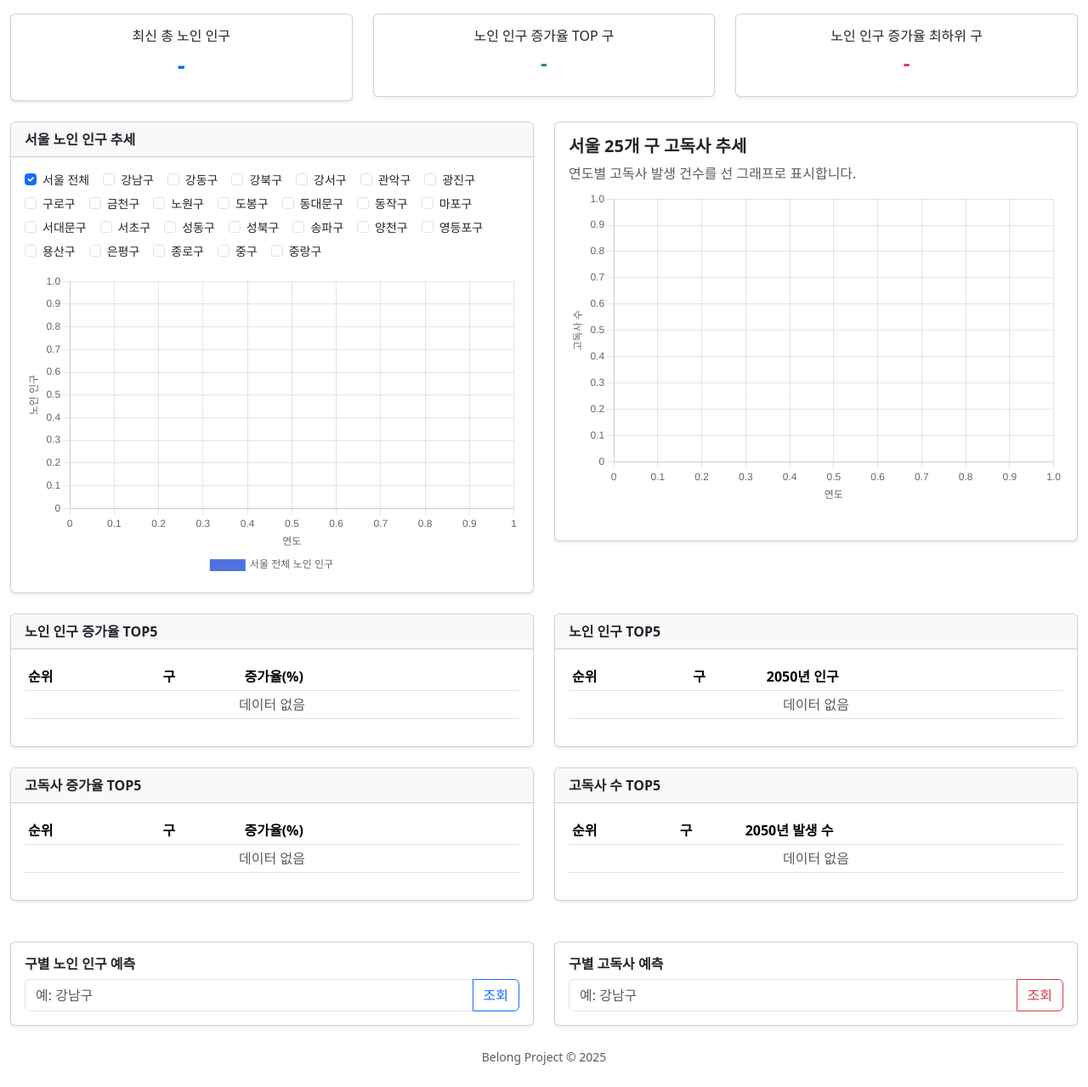
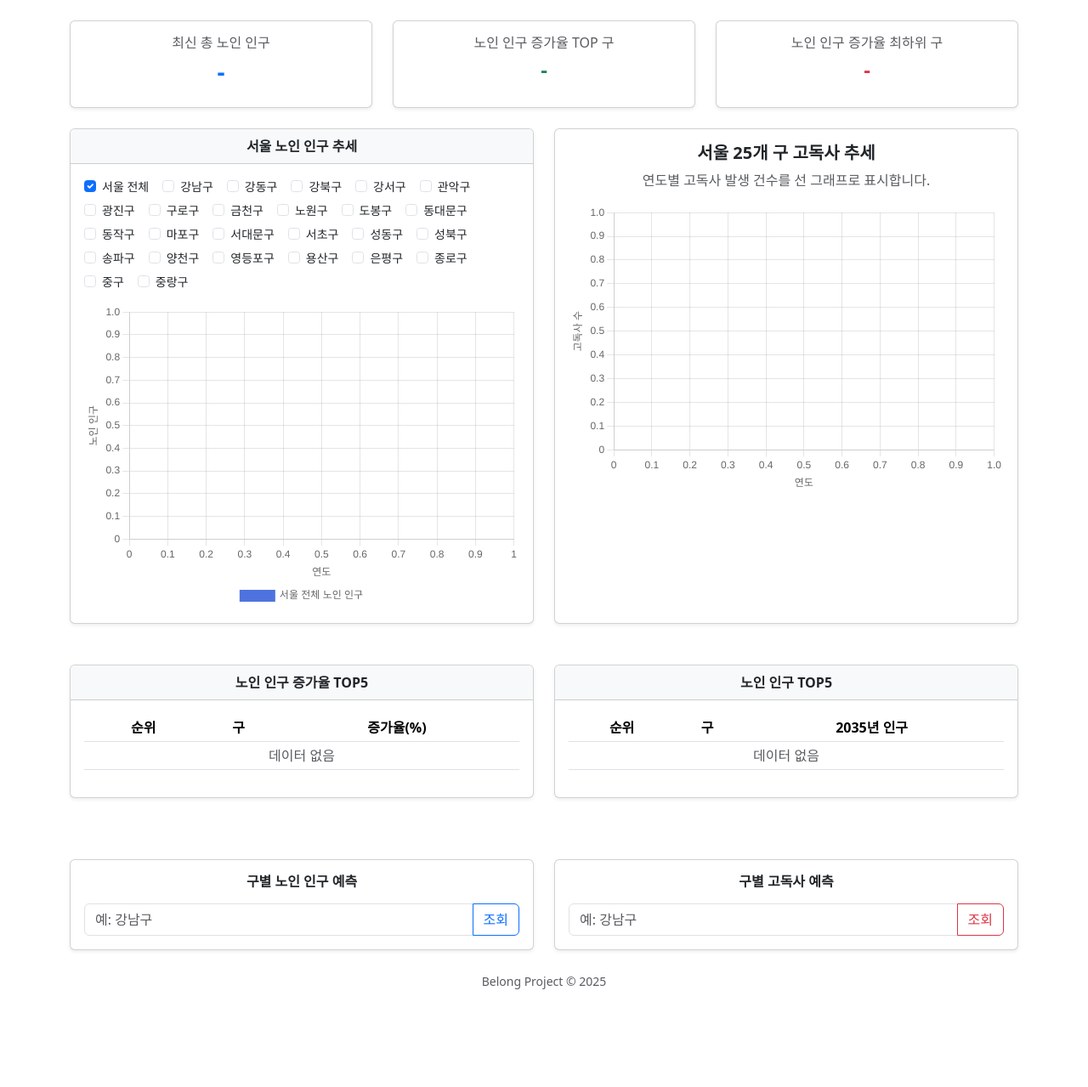
Before and after one commit to freenu0618/PRO_belong, a Flask app: page /dashboard in a window 1280 px wide. Shown: the part 76-1355 px from the top of the page at 85% size. After the commit the page ends 1240 px from the top, so only its background shows below. Run offline with Flask 3, Linux system fonts and the light colour scheme; data that the repository does not hold is empty; parts of the project's set-up code (start-up, migrations or seed data) failed here and were passed over; some libraries are stand-ins or nearby versions.

Commit message:
대시보드, 지역별 중간 머지

```diff
--- a/belong/web/main/templates/dashboard.html
+++ b/belong/web/main/templates/dashboard.html
@@ -2,74 +2,79 @@
 {% block title %}Belong 대시보드{% endblock %}
 
 {% block content %}
-<div class="container-fluid mt-3">
 
-    <!-- ✅ Summary Section -->
-    <div class="row text-center mb-4">
+<!-- ① container-fluid → container (중앙 너비 제한) -->
+<div class="container mt-4">
+
+    <!-- Summary Section -->
+    <div class="row text-center g-4 mb-4">   <!-- ② g-4 간격 -->
         <div class="col-md-4">
-            <div class="card shadow-sm">
+            <div class="card shadow-sm h-100">
                 <div class="card-body">
-                    <h6>최신 총 노인 인구</h6>
+                    <h6 class="text-muted">최신 총 노인 인구</h6>
                     <h3 id="summary-total" class="fw-bold text-primary">-</h3>
                 </div>
             </div>
         </div>
+
         <div class="col-md-4">
-            <div class="card shadow-sm">
+            <div class="card shadow-sm h-100">
                 <div class="card-body">
-                    <h6>노인 인구 증가율 TOP 구</h6>
+                    <h6 class="text-muted">노인 인구 증가율 TOP 구</h6>
                     <h4 id="summary-growth-top" class="fw-bold text-success">-</h4>
                 </div>
             </div>
         </div>
+
         <div class="col-md-4">
-            <div class="card shadow-sm">
+            <div class="card shadow-sm h-100">
                 <div class="card-body">
-                    <h6>노인 인구 증가율 최하위 구</h6>
+                    <h6 class="text-muted">노인 인구 증가율 최하위 구</h6>
                     <h4 id="summary-growth-bottom" class="fw-bold text-danger">-</h4>
                 </div>
             </div>
         </div>
     </div>
 
-    <!-- ✅ Main Charts -->
-    <div class="row">
+    <!-- Main Charts -->
+    <div class="row g-4">
         <div class="col-md-6">
-            <div class="card shadow-sm">
-                <div class="card-header bg-light fw-bold">서울 노인 인구 추세</div>
+            <div class="card shadow-sm h-100">
+                <div class="card-header bg-light fw-bold text-center">서울 노인 인구 추세</div>
                 <div class="card-body">
-                <!-- ✅ 구 체크박스 영역 -->
+
                     <div id="region-checkbox-container" class="mb-2 small"></div>
 
                     <canvas id="dashboard-chart" height="300"></canvas>
                 </div>
             </div>
         </div>
-        <!-- 오른쪽: 서울 25개 구 고독사 추세 -->
+
         <div class="col-md-6">
-          <div class="card shadow-sm">
+          <div class="card shadow-sm h-100">
             <div class="card-body">
-              <h5 class="fw-bold mb-2">서울 25개 구 고독사 추세</h5>
-              <p class="text-muted mb-2">
+              <h5 class="fw-bold mb-2 text-center">서울 25개 구 고독사 추세</h5>
+              <p class="text-muted text-center mb-3">
                 연도별 고독사 발생 건수를 선 그래프로 표시합니다.
               </p>
-              <div class="db-chart-wrapper" style="height: 380px;">
+              <div style="height: 350px;">
                 <canvas id="lonely-chart"></canvas>
               </div>
-              <!-- ✅ 고독사용 구 선택 체크박스 컨테이너 -->
+
               <div class="mt-3" id="lonely-region-checkbox-container"></div>
             </div>
           </div>
         </div>
     </div>
 
-    <!-- ✅ TOP5 테이블 -->
-    <div class="row mt-4">
+    <!-- TOP5 Section -->
+    <div class="row g-4 mt-4">
+
         <div class="col-md-6">
-            <div class="card shadow-sm">
-                <div class="card-header bg-light fw-bold">노인 인구 증가율 TOP5</div>
+            <div class="card shadow-sm h-100">
+                <div class="card-header bg-light fw-bold text-center">노인 인구 증가율 TOP5</div>
                 <div class="card-body">
-                    <table class="table table-sm table-hover">
+                    <table class="table table-sm table-hover text-center">   <!-- ③ text-center -->
                         <thead><tr><th>순위</th><th>구</th><th>증가율(%)</th></tr></thead>
                         <tbody id="population-growth-body"></tbody>
                     </table>
@@ -78,106 +83,46 @@
         </div>
 
         <div class="col-md-6">
-            <div class="card shadow-sm">
-                <div class="card-header bg-light fw-bold">노인 인구 TOP5</div>
+            <div class="card shadow-sm h-100">
+                <div class="card-header bg-light fw-bold text-center">노인 인구 TOP5</div>
                 <div class="card-body">
-                    <table class="table table-sm table-hover">
-                        <thead><tr><th>순위</th><th>구</th><th>2050년 인구</th></tr></thead>
+                    <table class="table table-sm table-hover text-center">
+                        <thead><tr><th>순위</th><th>구</th><th>2035년 인구</th></tr></thead>
                         <tbody id="population-count-body"></tbody>
                     </table>
                 </div>
             </div>
         </div>
+
     </div>
 
-    <div class="row mt-4">
+    <!-- 예측 카드 -->
+    <div class="row g-4 mt-5">
+
         <div class="col-md-6">
-            <div class="card shadow-sm">
-                <div class="card-header bg-light fw-bold">고독사 증가율 TOP5</div>
-                <div class="card-body">
-                    <table class="table table-sm table-hover">
-                        <thead><tr><th>순위</th><th>구</th><th>증가율(%)</th></tr></thead>
-                        <tbody id="lonely-growth-body"></tbody>
-                    </table>
+            <div class="card shadow-sm p-3 h-100">
+                <h6 class="fw-bold text-center">구별 노인 인구 예측</h6>
+                <div class="input-group mt-2">
+                    <input id="forecast-region-input" type="text" class="form-control" placeholder="예: 강남구">
+                    <button id="btn-load-forecast" class="btn btn-outline-primary">조회</button>
                 </div>
             </div>
         </div>
 
         <div class="col-md-6">
-            <div class="card shadow-sm">
-                <div class="card-header bg-light fw-bold">고독사 수 TOP5</div>
-                <div class="card-body">
-                    <table class="table table-sm table-hover">
-                        <thead><tr><th>순위</th><th>구</th><th>2050년 발생 수</th></tr></thead>
-                        <tbody id="lonely-count-body"></tbody>
-                    </table>
-                </div>
-            </div>
-        </div>
-    </div>
-
-    <!-- ✅ 구별 예측 카드 -->
-    <div class="row mt-5">
-        <div class="col-md-6">
-            <div class="card shadow-sm p-3">
-                <h6 class="fw-bold">구별 노인 인구 예측</h6>
-                <div class="input-group">
-                    <input id="forecast-region-input" type="text" class="form-control" placeholder="예: 강남구">
-                    <button id="btn-load-forecast" class="btn btn-outline-primary">조회</button>
-                </div>
-            </div>
-        </div>
-        <div class="col-md-6">
-            <div class="card shadow-sm p-3">
-                <h6 class="fw-bold">구별 고독사 예측</h6>
-                <div class="input-group">
+            <div class="card shadow-sm p-3 h-100">
+                <h6 class="fw-bold text-center">구별 고독사 예측</h6>
+                <div class="input-group mt-2">
                     <input id="lonely-forecast-region-input" type="text" class="form-control" placeholder="예: 강남구">
                     <button id="btn-load-lonely-forecast" class="btn btn-outline-danger">조회</button>
                 </div>
             </div>
         </div>
+
     </div>
+
 </div>
 
-<!-- ✅ 노인 인구 예측 모달 -->
-<div class="modal fade" id="forecastModal" tabindex="-1">
-  <div class="modal-dialog modal-lg modal-dialog-centered">
-    <div class="modal-content">
-      <div class="modal-header bg-light">
-        <h5 class="modal-title" id="forecast-modal-title"></h5>
-        <button type="button" class="btn-close" data-bs-dismiss="modal"></button>
-      </div>
-      <div class="modal-body">
-        <p id="forecast-modal-message" class="text-muted small"></p>
-        <table class="table table-sm table-striped">
-          <thead><tr><th>연도</th><th>값</th><th>구분</th></tr></thead>
-          <tbody id="forecast-modal-body"></tbody>
-        </table>
-        <canvas id="forecast-chart" height="250"></canvas>
-      </div>
-    </div>
-  </div>
-</div>
-
-<!-- ✅ 고독사 예측 모달 -->
-<div class="modal fade" id="lonelyForecastModal" tabindex="-1">
-  <div class="modal-dialog modal-lg modal-dialog-centered">
-    <div class="modal-content">
-      <div class="modal-header bg-light">
-        <h5 class="modal-title" id="lonelyForecastLabel"></h5>
-        <button type="button" class="btn-close" data-bs-dismiss="modal"></button>
-      </div>
-      <div class="modal-body">
-        <p id="lonely-forecast-message" class="text-muted small"></p>
-        <table class="table table-sm table-striped">
-          <thead><tr><th>연도</th><th>값</th><th>구분</th></tr></thead>
-          <tbody id="lonely-forecast-body"></tbody>
-        </table>
-        <canvas id="lonelyForecastChart" height="250"></canvas>
-      </div>
-    </div>
-  </div>
-</div>
 {% endblock %}
 
 {% block scripts %}
```
Also changed, not shown: belong/web/main/templates/region.html (+17 -2 lines).
